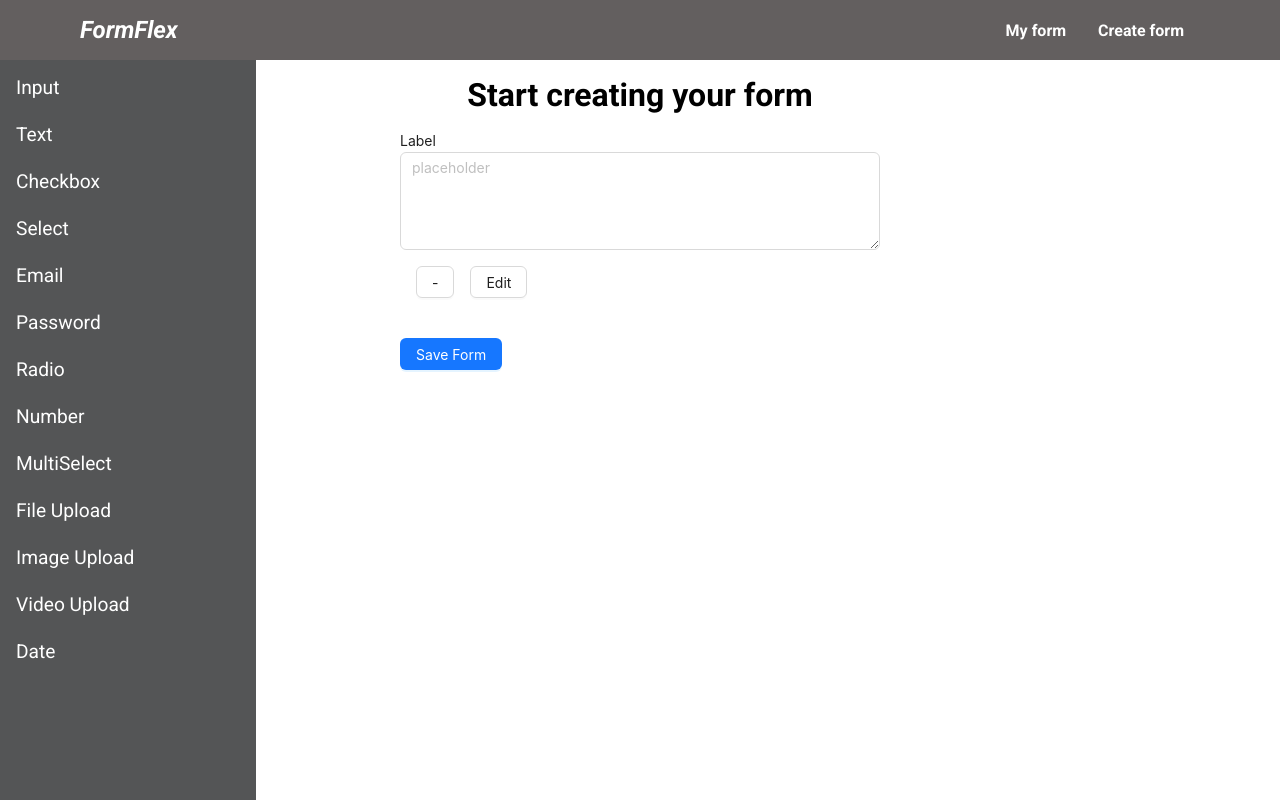
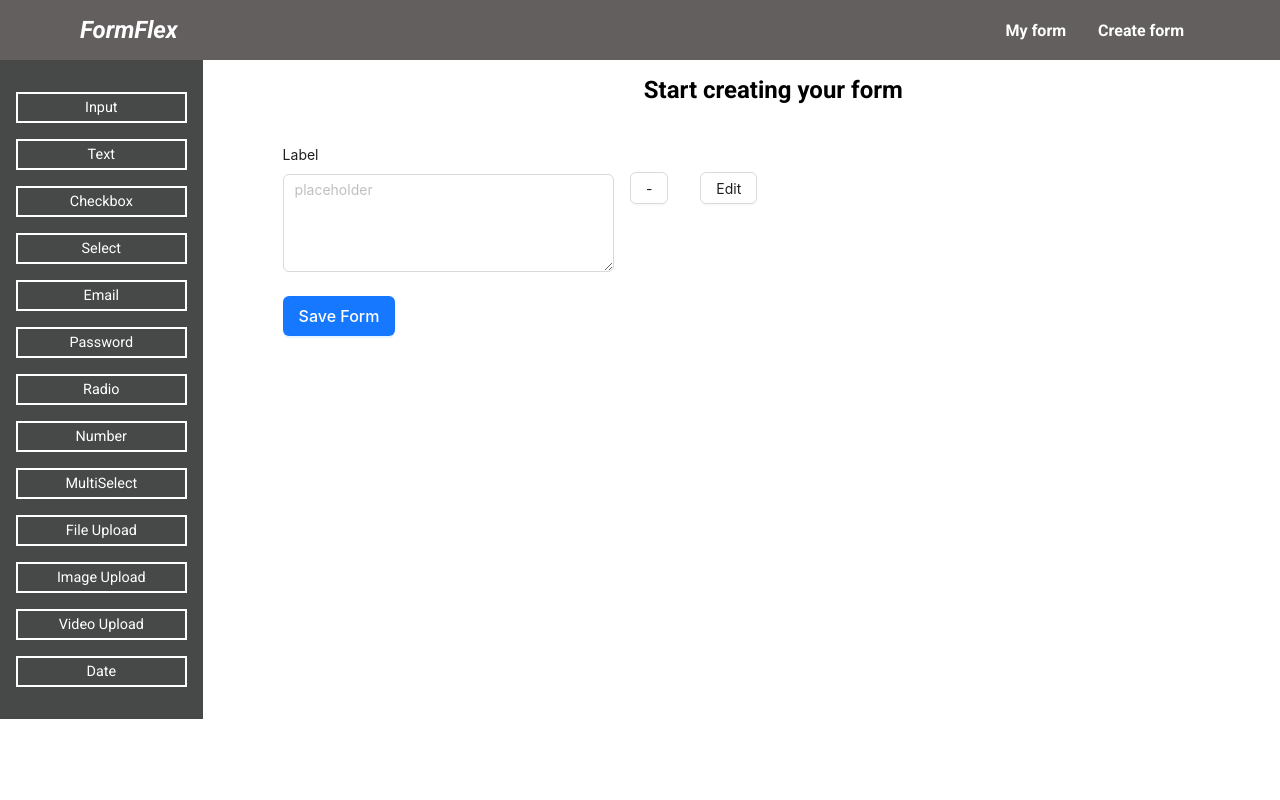
Before and after one commit to yodit93/dynamic-form-builder, a React (Vite) app: page /dynamic-form-builder/form-builder in a window 1280 px wide. Both pictures are taken after a click on the item "Text". Built offline with nearby package versions, Linux system fonts and the light colour scheme.

Commit message:
Add styles for dynamic form builder component

```diff
--- a/src/components/DynamicFormBuilder.jsx
+++ b/src/components/DynamicFormBuilder.jsx
@@ -34,13 +34,15 @@ const DynamicFormBuilder = () => {
         <Form>
             {formFields.map((fieldType) => (
               <Form.Item key={fieldType.id}>
+                <div className="each-field">
                   <RenderFormField fieldType={fieldType} />
-                  <Button onClick={() => handleRemove(fieldType.id)} style={{margin: '1rem'}}>-</Button>
+                  <Button onClick={() => handleRemove(fieldType.id)}>-</Button>
                   <Button onClick={() => handleEdit(fieldType.id)}>Edit</Button>
-                  {fieldType.edit && <CustomizationForm fieldType={fieldType} />}
+                </div>
+                {fieldType.edit && <CustomizationForm fieldType={fieldType} />}
               </Form.Item>
             ))}
-            <Button type="primary" onClick={handleSaveForm}>Save Form</Button>
+            <Button className="save-form-btn" type="primary" onClick={handleSaveForm}>Save Form</Button>
         </Form>
       </div>
     </div>
--- a/src/index.css
+++ b/src/index.css
@@ -17,6 +17,7 @@ a {
 
 label {
   display: block;
+  margin-bottom: 0.5rem;
 }
 
 .navbar {
@@ -156,7 +157,7 @@ label {
   left: 0;
   right: 40%;
   top: 0;
-  background-color: #323334d4;
+  background-color: #485969d4;
   backdrop-filter: blur(6px);
   z-index: 99;
   overflow: scroll;
@@ -179,6 +180,16 @@ label {
   position: relative;
   width: 100%;
 }
+
+.each-field button {
+  margin: 1rem 1rem 0 0;
+}
+
+.save-form-btn {
+  height: 40px;
+  font-size: 1rem;
+  font-weight: 500;
+  }
 
 .edit-form-container {
   position: relative;
@@ -213,6 +224,8 @@ label {
 }
 
 .preview-form h1 {
+  font-size: 1.5rem;
+  margin-bottom: 1.5rem;
   text-align: center;
 }
 
@@ -233,13 +246,13 @@ label {
 }
 
 .form-list li {
-  font-size: 1.2rem;
+  font-size: 0.9rem;
   cursor: pointer;
 }
 
 .field-add-btn {
   position: fixed;
-  background-color: rgb(85, 82, 82);
+  background-color: rgb(22, 119, 255);
   top: 15%;
   left: 0;
   z-index: 1;
@@ -254,12 +267,17 @@ label {
   animation: shadowAnimation 0.6s infinite alternate;
 }
 
+.field-add-btn svg {
+  font-weight: 500;
+  font-size: 1.3rem;
+}
+
 @keyframes shadowAnimation {
   0% {
-    box-shadow: 0 0 3px rgba(85, 82, 82, 0.5);
+    box-shadow: 0 0 3px rgba(22, 119, 255, 0.5);
   }
   100% {
-    box-shadow: 0 0 0 4px rgba(85, 82, 82, 0.5);
+    box-shadow: 0 0 0 4px rgba(22, 119, 255, 0.5);
   }
 }
 
@@ -368,11 +386,11 @@ label {
   .dynamic-form {
     flex-direction: row;
     position: static;
-    gap: 10%;
+    gap: 5%;
   }
 
   .form-fields {
-    width: 20%;
+    width: 16%;
   }
 
   .field-add-btn {
@@ -385,16 +403,46 @@ label {
   }
 
   .preview-form {
-    width: 40%;
+    width: 80%;
+  }
+
+  .preview-form form {
+    width: 50%;
+  }
+
+  .each-field {
+    width: 100%;
+    display: flex;
+    gap: 1rem;
+  }
+
+  .each-field div {
+    width: 80%;
+  }
+
+  .each-field button {
+    margin-top: 1.77rem;
   }
 
   .form-list {
     display: flex;
     width: 100%;
-    height: 100vh;
-    padding: 1rem;
-    background-color: #323334d4;
+    height: 100%;
+    padding: 2rem 1rem;
+    background-color: #222323d4;
     flex-direction: column;
-    gap: 1.5rem;
+    gap: 1rem;
+    overflow-y: scroll;
+  }
+
+  .form-list  li {
+    border: 2px solid rgb(255, 255, 255);
+    padding: 5px 0.5rem;
+    text-align: center;
+    transition: all 0.3s ease-in-out;
+  }
+
+  .form-list  li:hover {
+    background-color: #1677ff;
   }
 }
```
